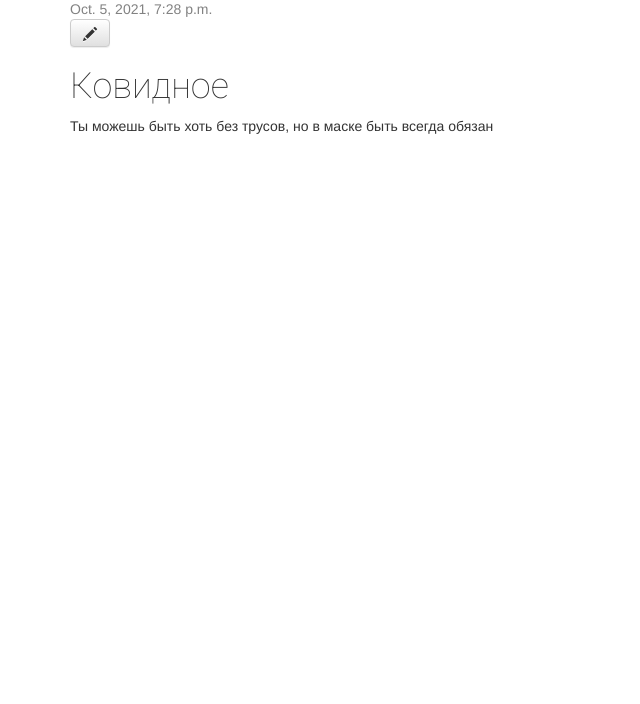
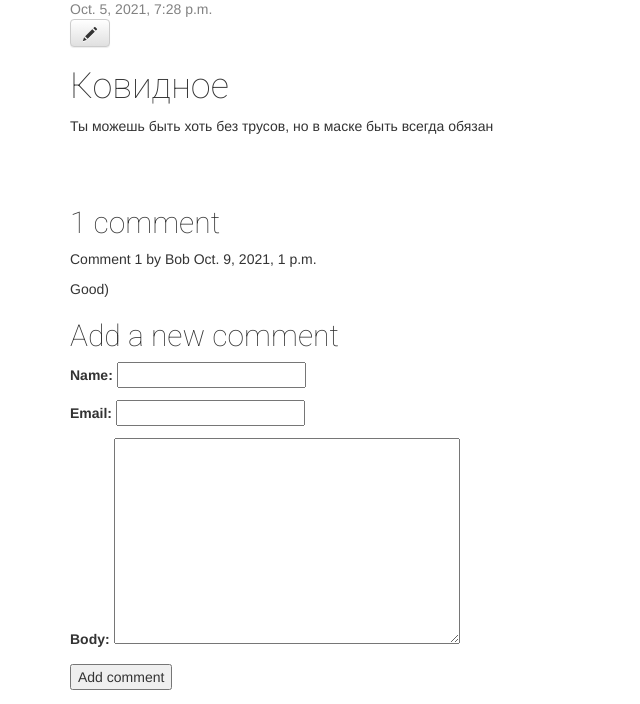
Before and after one commit to dad-siberian/Hilda, a Django app: a page that uses blog/templates/blog/post_detail.html in a window 1280 px wide. Shown: the part 145-849 px from the top of the page, without its empty margins (0-640 px from the left). Before the commit the page ends 279 px from the top, so only its background shows below. Run offline with Django 3.2, Linux system fonts and the light colour scheme; a user stored in the database is signed in; data comes from the database, SQL or seed files in the repository; both versions use the stored data as it was after the commit; some libraries are stand-ins or nearby versions.

Commit message:
Added the ability to comment on posts

```diff
--- a/blog/forms.py
+++ b/blog/forms.py
@@ -1,8 +1,15 @@
 from django import forms
-from .models import Post
+from .models import Post, Comment
 
 class PostForm(forms.ModelForm):
 
     class Meta:
         model = Post
         fields = ('title', 'text',)
+
+
+
+class CommentForm(forms.ModelForm):
+    class Meta:
+        model = Comment
+        fields = ('name', 'email', 'body')
--- a/blog/models.py
+++ b/blog/models.py
@@ -2,13 +2,10 @@ from django.db import models
 from django.conf import settings
 from django.utils import timezone
 from django.urls import reverse
+from django.template.defaultfilters import slugify
 
-
+# Посты блога
 class Post(models.Model):
-    # STATUS_CHOICES = (
-    #     ('draft', 'Draft'),
-    #     ('published', 'Published'),
-    # )
     author = models.ForeignKey(settings.AUTH_USER_MODEL, on_delete=models.CASCADE)
     slug = models.SlugField(max_length=250, unique_for_date='published_date')
     title = models.CharField(max_length=200)
@@ -29,6 +26,25 @@ class Post(models.Model):
         return reverse('blog:post_detail',
                         args=[self.slug])
 
+    def title_to_slug(self):
+        return slugify(self.title)
+
+#  Коментарии
+class Comment(models.Model):
+    post = models.ForeignKey(Post, on_delete=models.CASCADE, related_name='comments')
+    name = models.CharField(max_length=80)
+    email = models.EmailField()
+    body = models.TextField()
+    created = models.DateTimeField(auto_now_add=True)
+    updated = models.DateTimeField(auto_now=True)
+    active = models.BooleanField(default=True)
+
+    class Meta:
+        ordering = ('created',)
+
+    def __str__(self):
+        return f'Comment by {self.name} on {self.post}'
+
 
 # class Meta:
 #     ordering = ('-publish',)
--- a/blog/templates/blog/post_detail.html
+++ b/blog/templates/blog/post_detail.html
@@ -13,4 +13,39 @@
         <h1>{{ post.title }}</h1>
         <p>{{ post.text|linebreaksbr }}</p>
     </div>
+
+    <!-- Количество комментариев -->
+    {% with comments.count as total_comments %}
+    <h2>
+        {{ total_comments }} comment{{ total_comments|pluralize }}
+    </h2>
+    {% endwith %}
+
+    <!-- Список комментариев -->
+    {% for comment in comments %}
+    <div class="comment">
+        <p class="info">
+            Comment {{ forloop.counter }} by {{ comment.name }}
+            {{ comment.created }}
+        </p>
+        {{ comment.body|linebreaks }}
+    </div>
+{% empty %}
+    <p>There are no comments yet.</p>
+{% endfor %}
+
+<!-- Сообщение об успешном добавлении комментария -->
+{% if new_comment %}
+    <h2>Your comment has been added.</h2>
+{% else %}
+    {% if user.is_authenticated %}
+    <h2>Add a new comment</h2>
+    <form action="." method="post">
+        {{ comment_form.as_p }}
+        {% csrf_token %}
+        <p><input type="submit" value="Add comment"></p>
+    </form>
+    {% endif %}
+{% endif %}
+
 {% endblock %}
--- a/blog/views.py
+++ b/blog/views.py
@@ -1,24 +1,37 @@
 from .models import Post
 from django.utils import timezone
 from django.shortcuts import render, get_object_or_404, redirect
-from .forms import PostForm
-
+from .forms import PostForm, CommentForm
+from django.template.defaultfilters import slugify
 
 
 def post_list(request):
-    posts = Post.objects.filter(published_date__lte=timezone.now()).order_by('published_date')
+    posts = Post.objects.filter(
+        published_date__lte=timezone.now()).order_by('published_date')
     return render(request, 'blog/post_list.html', {'posts': posts})
 
 
 def post_detail(request, slug):
     post = get_object_or_404(Post, slug=slug)
-    return render(request, 'blog/post_detail.html', {'post': post})
+    comments = post.comments.filter(active=True)
+    if request.method == 'POST':
+        comment_form = CommentForm(data=request.POST)
+        if comment_form.is_valid():
+            new_comment = comment_form.save(commit=False)
+            new_comment.post = post
+            new_comment.save()
+            comment_form = CommentForm()
+    else:
+        comment_form = CommentForm()
+    return render(request, 'blog/post_detail.html', {'post': post, 'comments': comments, 'comment_form': comment_form})
+
 
 def post_new(request):
     if request.method == "POST":
         form = PostForm(request.POST)
         if form.is_valid():
             post = form.save(commit=False)
+            post.slug = slugify(request.title)
             post.author = request.user
             post.published_date = timezone.now()
             post.save()
@@ -27,7 +40,9 @@ def post_new(request):
         form = PostForm()
     return render(request, 'blog/post_edit.html', {'form': form})
 
+
 def post_edit(request, slug):
+    print('post_EDIIT')
     post = get_object_or_404(Post, slug=slug)
     if request.method == "POST":
         form = PostForm(request.POST, instance=post)
```
Also changed, not shown: blog/admin.py (+7 -5 lines), blog/migrations/0003_auto_20211009_1213.py (added), db.sqlite3, 1 other file.
